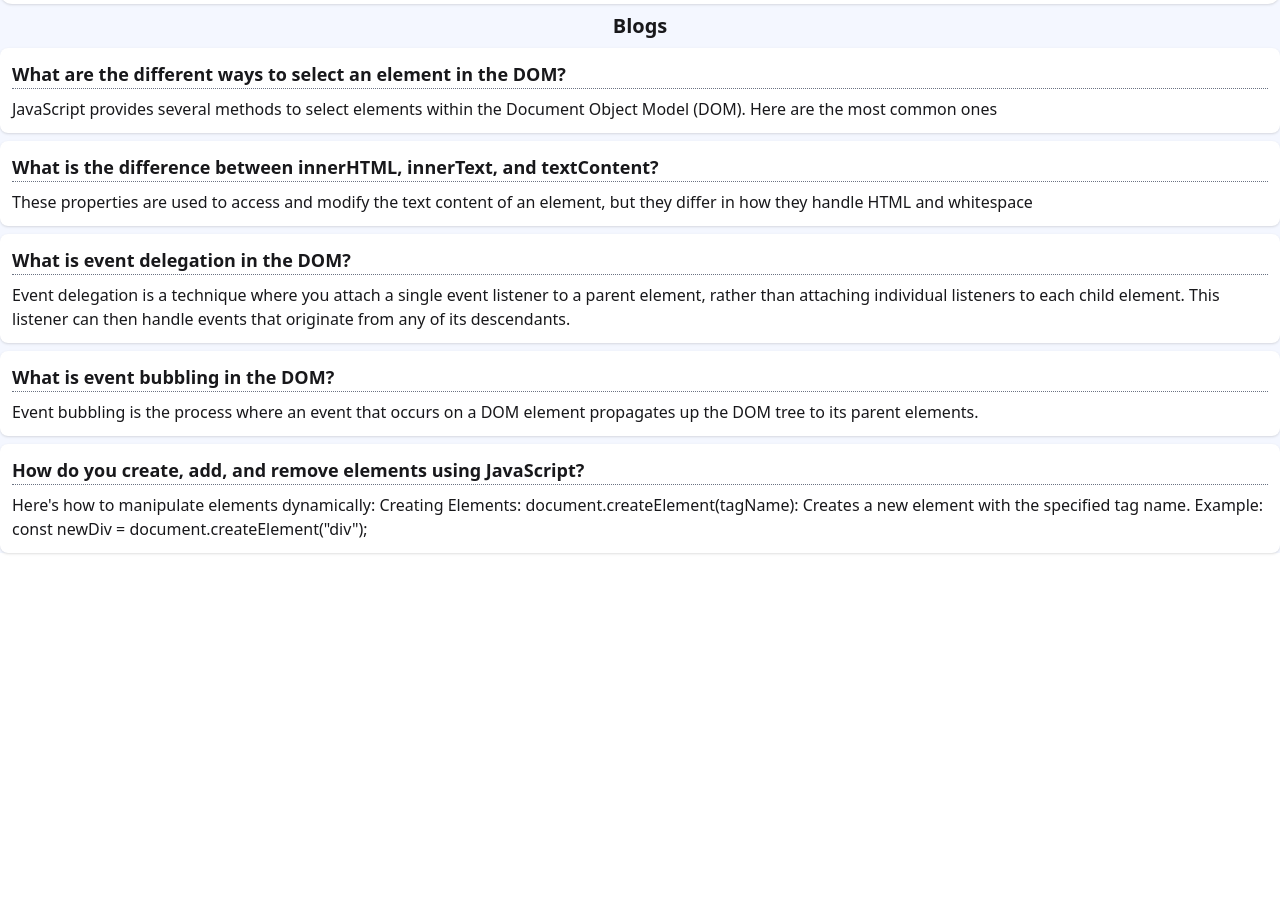
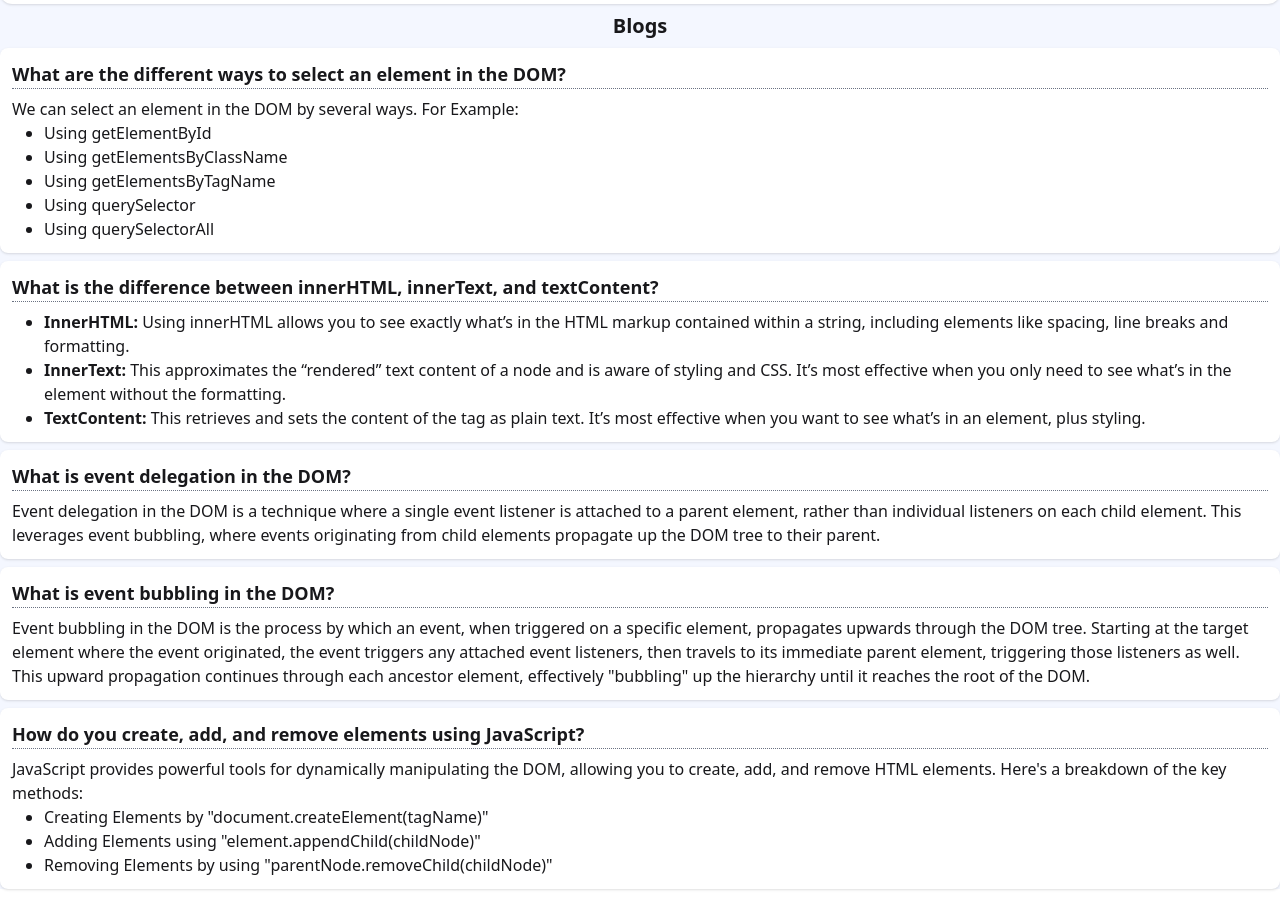
Before and after one commit to Naeem240/a5-dev-board, a plain HTML site: page blog.html in a window 1280 px wide. Shown: the part 84-981 px from the top of the page. Before the commit the page ends 800 px from the top, so only its background shows below. Drawn offline with nearby package versions, Linux system fonts and the light colour scheme.

Commit message:
Blog Question Answer Updated

```diff
--- a/blog.html
+++ b/blog.html
@@ -27,7 +27,8 @@
                 <a class="ml-1 text-xl" href="#">Dev<span class="font-bold">Board</span></a>
             </div>
             <div class="flex-none">
-                <button class="btn bg-[#3752FD] text-white my-4 rounded-lg"><a href="index.html">Back To Desk</a></button>
+                <button class="btn bg-[#3752FD] text-white my-4 rounded-lg"><a href="index.html">Back To
+                        Desk</a></button>
             </div>
         </div>
     </header>
@@ -37,28 +38,47 @@
     <main class="container mx-auto mt-2">
         <h1 class="text-center font-bold text-xl my-2">Blogs</h1>
         <div class="bg-white my-2 p-3 rounded-lg shadow-sm">
-            <h1 class="font-bold text-lg border-b border-dotted border-gray-500 mb-2">What are the different ways to select an element in the DOM?</h1>
-            <p>JavaScript provides several methods to select elements within the Document Object Model (DOM). Here are the most common ones</p>
+            <h1 class="font-bold text-lg border-b border-dotted border-gray-500 mb-2">What are the different ways to
+                select an element in the DOM?</h1>
+            <h1>We can select an element in the DOM by several ways. For Example:</h1>
+            <ul class="list-disc ml-8">
+                <li>Using getElementById</li>
+                <li>Using getElementsByClassName</li>
+                <li>Using getElementsByTagName</li>
+                <li>Using querySelector</li>
+                <li>Using querySelectorAll</li>
+            </ul>
         </div>
         <div class="bg-white my-2 p-3 rounded-lg shadow-sm">
-            <h1 class="font-bold text-lg border-b border-dotted border-gray-500 mb-2">What is the difference between innerHTML, innerText, and textContent?</h1>
-            <p>These properties are used to access and modify the text content of an element, but they differ in how they handle HTML and whitespace</p>
+            <h1 class="font-bold text-lg border-b border-dotted border-gray-500 mb-2">What is the difference between
+                innerHTML, innerText, and textContent?</h1>
+            <ul class="list-disc ml-8">
+                <li><b>InnerHTML:</b> Using innerHTML allows you to see exactly what’s in the HTML markup contained within a string, including elements like spacing, line breaks and formatting.</li>
+                <li><b>InnerText:</b> This approximates the “rendered” text content of a node and is aware of styling and CSS. It’s most effective when you only need to see what’s in the element without the formatting.</li>
+                <li><b>TextContent:</b> This retrieves and sets the content of the tag as plain text. It’s most effective when you want to see what’s in an element, plus styling.</li>
+            </ul>
         </div>
         <div class="bg-white my-2 p-3 rounded-lg shadow-sm">
-            <h1 class="font-bold text-lg border-b border-dotted border-gray-500 mb-2">What is event delegation in the DOM?</h1>
-            <p>Event delegation is a technique where you attach a single event listener to a parent element, rather than attaching individual listeners to each child element. This listener can then handle events that originate from any of its descendants.</p>
+            <h1 class="font-bold text-lg border-b border-dotted border-gray-500 mb-2">What is event delegation in the
+                DOM?</h1>
+            <p>Event delegation in the DOM is a technique where a single event listener is attached to a parent element, rather than individual listeners on each child element. This leverages event bubbling, where events originating from child elements propagate up the DOM tree to their parent.</p>
         </div>
         <div class="bg-white my-2 p-3 rounded-lg shadow-sm">
-            <h1 class="font-bold text-lg border-b border-dotted border-gray-500 mb-2">What is event bubbling in the DOM?</h1>
-            <p>Event bubbling is the process where an event that occurs on a DOM element propagates up the DOM tree to its parent elements.</p>
+            <h1 class="font-bold text-lg border-b border-dotted border-gray-500 mb-2">What is event bubbling in the DOM?
+            </h1>
+            <p>Event bubbling in the DOM is the process by which an event, when triggered on a specific element, propagates upwards through the DOM tree. Starting at the target element where the event originated, the event triggers any attached event listeners, then travels to its immediate parent element, triggering those listeners as well. This upward propagation continues through each ancestor element, effectively "bubbling" up the hierarchy until it reaches the root of the DOM. </p>
         </div>
         <div class="bg-white my-2 p-3 rounded-lg shadow-sm">
-            <h1 class="font-bold text-lg border-b border-dotted border-gray-500 mb-2">How do you create, add, and remove elements using JavaScript?</h1>
-            <p>Here's how to manipulate elements dynamically:
-
-                Creating Elements:
-                document.createElement(tagName): Creates a new element with the specified tag name.
-                Example: const newDiv = document.createElement("div");</p>
+            <h1 class="font-bold text-lg border-b border-dotted border-gray-500 mb-2">How do you create, add, and remove
+                elements using JavaScript?</h1>
+            <h1>
+                JavaScript provides powerful tools for dynamically manipulating the DOM, allowing you to create, add, and remove HTML elements. Here's a breakdown of the key methods:
+            </h1>
+            <ul class="list-disc ml-8">
+                <li>Creating Elements by "document.createElement(tagName)"</li>
+                <li>Adding Elements using "element.appendChild(childNode)"</li>
+                <li>Removing Elements by using "parentNode.removeChild(childNode)"</li>
+            </ul>
         </div>
     </main>
     <!-- Main Content End -->
```
